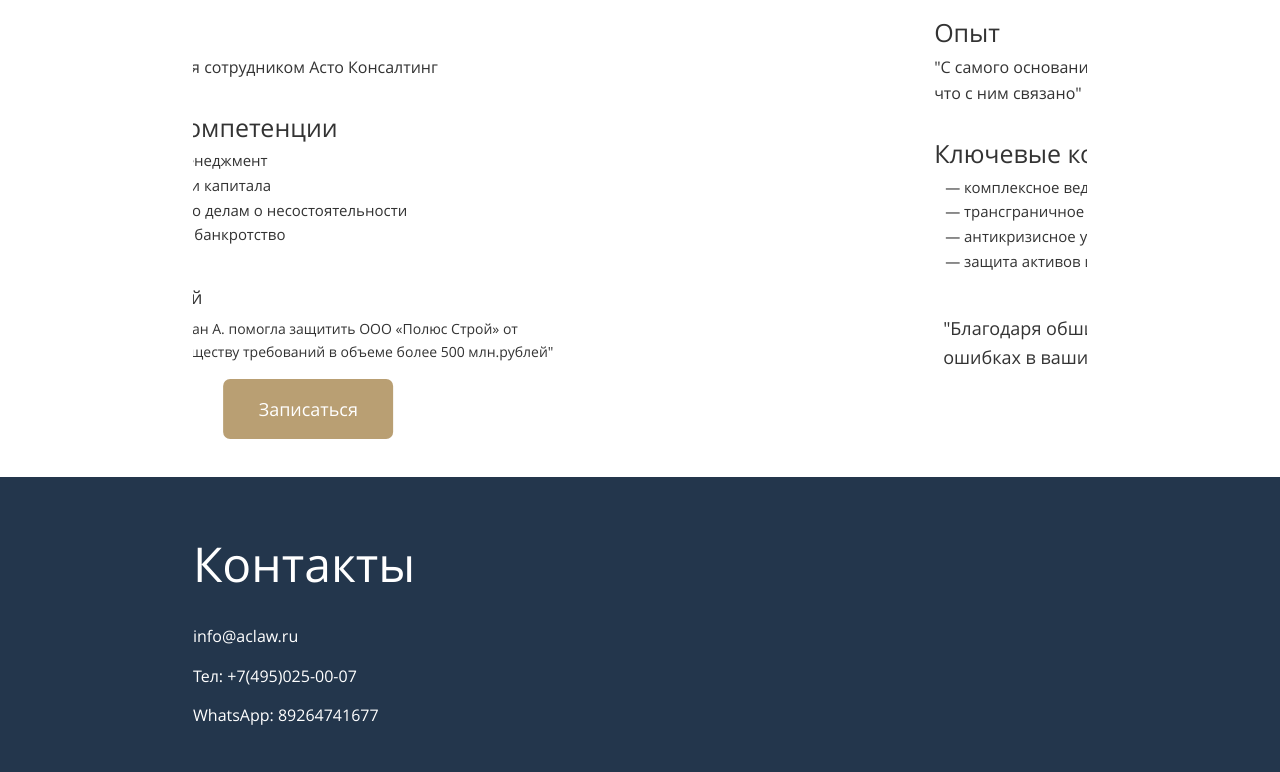
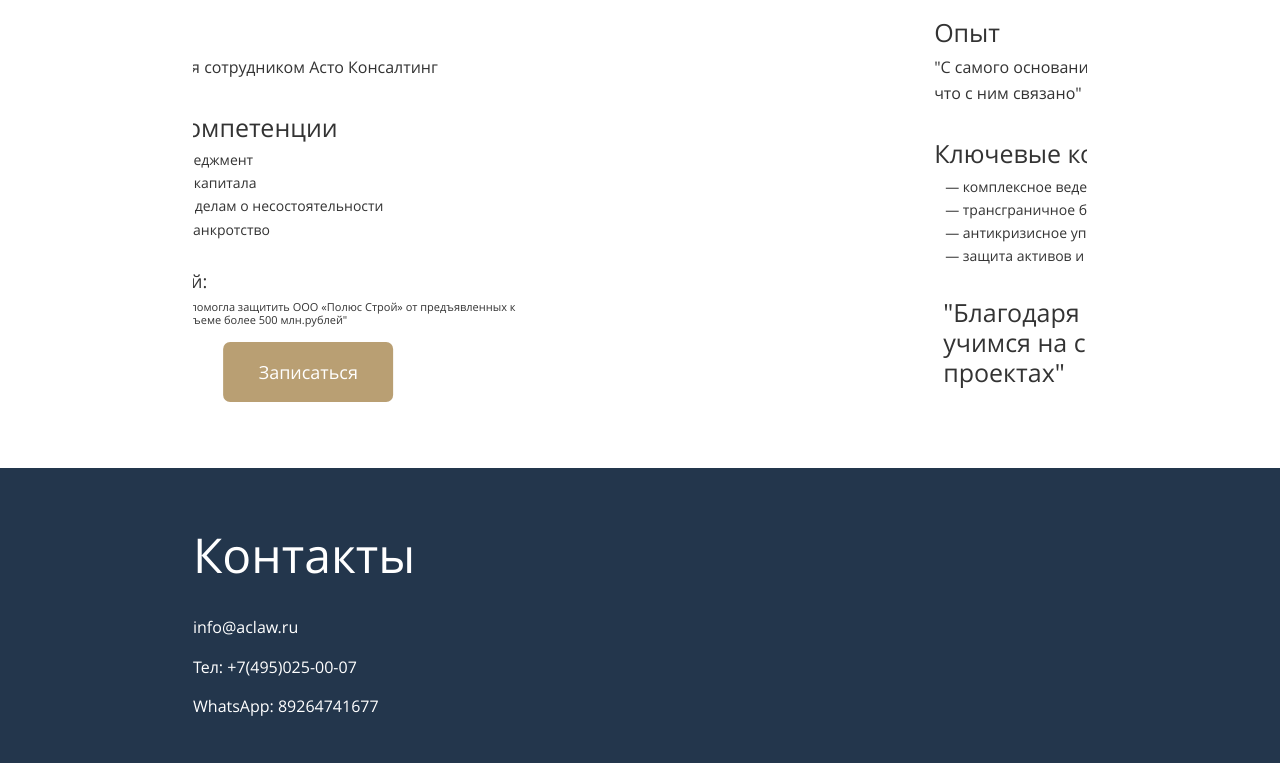
Before and after one commit to akarpenkojr/Asto, a website: page app/index.html in a window 1280 px wide. Shown: the part 1831-2603 px from the top of the page. Drawn offline with Linux system fonts and the light colour scheme.

Commit message:
Fixed personal cards style

```diff
--- a/app/index.html
+++ b/app/index.html
@@ -213,9 +213,9 @@
 							</div>
 						</div>
 						<div class="personal-block__excerption-block">
-							<div class="personal-block__excerption-author">ООО Полюс Строй</div>
+							<div class="personal-block__excerption-author">ООО Полюс Строй:</div>
 							<div class="personal-block__excerption-text">
-								<p>
+								<p style="font-size: 11px; font-weight: 400; line-height: 13px">
 									"Квалификация Есьман А. помогла защитить ООО «Полюс Строй» от предъявленных к обществу требований в объеме более 500 млн.рублей"
 								</p>
 							</div>
@@ -254,7 +254,7 @@
 						</div>
 						<div class="personal-block__excerption-block">
 							<div class="personal-block__excerption-text">
-								<p style="font-size: 18px; font-weight: 500">
+								<p>
 									"Благодаря обширному опыту мы не учимся на своих ошибках в ваших проектах"
 								</p>
 							</div>
@@ -291,9 +291,9 @@
 								</ul>
 							</div>
 						</div>
-						<div class="personal-block__excerption-block" style="margin-top: 0">
+						<div class="personal-block__excerption-block">
 							<div class="personal-block__excerption-text">
-								<p style="font-size: 18px; font-weight: 500">
+								<p>
 									«Ни один из клиентов не был привлечен к субсидиарной ответственности»
 								</p>
 							</div>
@@ -364,7 +364,7 @@
 						</div>
 						<div class="personal-block__excerption-block">
 							<div class="personal-block__excerption-text">
-								<p style="font-size: 18px; font-weight: 500">
+								<p>
 									"Любое мировое соглашение лучше самого красивого исполнительного листа"
 								</p>
 							</div>
@@ -404,7 +404,7 @@
 						</div>
 						<div class="personal-block__excerption-block">
 							<div class="personal-block__excerption-text">
-								<p style="font-size: 18px; font-weight: 500">
+								<p>
 									"С нами должники возвращают Вам больше, чем у них есть"
 								</p>
 							</div>
--- a/app/scss/main.scss
+++ b/app/scss/main.scss
@@ -389,6 +389,7 @@ div.owl-carousel-services-d-wrapper {
 		line-height: 16px;
 	}
 	&__range {
+		display: none;
 		margin-top: 5px;
 	}
 	&__range-title {
@@ -412,21 +413,20 @@ div.owl-carousel-services-d-wrapper {
 		font-size: 16px;
 	}
 	&__excerption-block {
-		display: none;
-		margin-top: 15px;
+		margin-top: 17px;
 	}
 	&__excerption-author {
-		display: block;
+		display: inline;
 		white-space: nowrap;
 		font-weight: 600;
-		font-size: 16px;
-		vertical-align: top;
 	}
 	&__excerption-text {
 		padding-left: 4px;
 		padding-right: 4px;
-		padding-top: 4px;
-		font-size: 11px;
+		& p {
+			font-size: 11px;
+			line-height: 15px;
+		}
 	}
 	&__portrait {
 		width: 40%;
@@ -601,6 +601,7 @@ div.owl-carousel-services-d-wrapper {
 			line-height: 21px;
 		}
 		&__range {
+			display: inline-block;
 			margin-top: 15px;
 		}
 		&__range-title {
@@ -613,7 +614,7 @@ div.owl-carousel-services-d-wrapper {
 				padding-left: 11px;
 			}
 			& ul li{
-				font-size: 15px;
+				font-size: 14px;
 				list-style-type: none;
 			}
 			& ul li:before{
@@ -625,10 +626,10 @@ div.owl-carousel-services-d-wrapper {
 		}
 		&__excerption-block {
 			display: inline-block;
-			margin-top: 20px;
+			margin-top: 10px;
 		}
 		&__excerption-author {
-			display: inline;
+			display: inline-block;
 			white-space: nowrap;
 			font-weight: 600;
 			font-size: 18px;
@@ -637,7 +638,10 @@ div.owl-carousel-services-d-wrapper {
 			padding-left: 9px;
 			padding-right: 9px;
 			padding-top: 4px;
-			font-size: 14px;
+			& p {
+				font-size: 25px;
+				line-height: 30px;
+			}
 		}
 		&__portrait {
 			width: 40%
```
Also changed, not shown: app/css/app.min.css.
